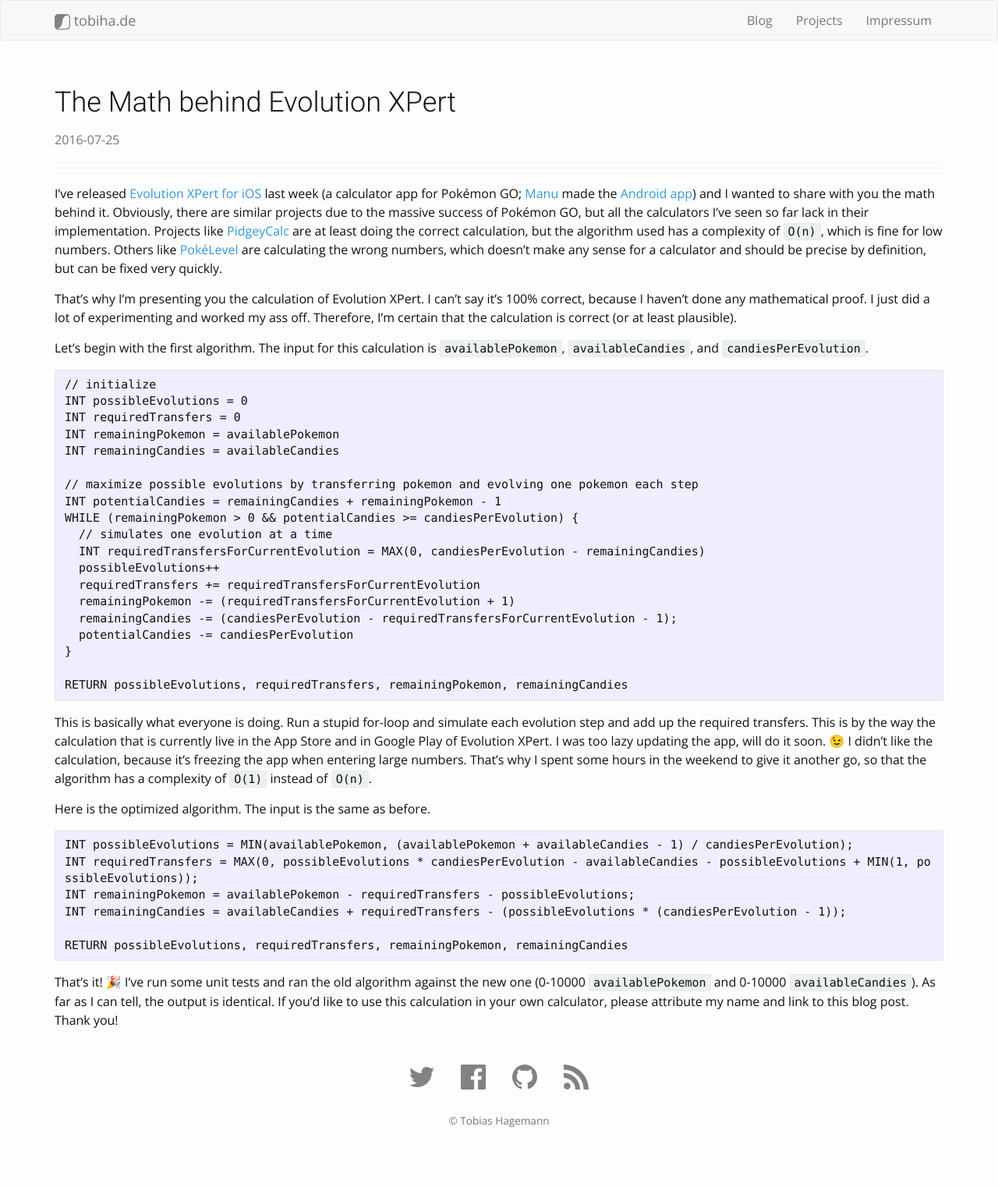
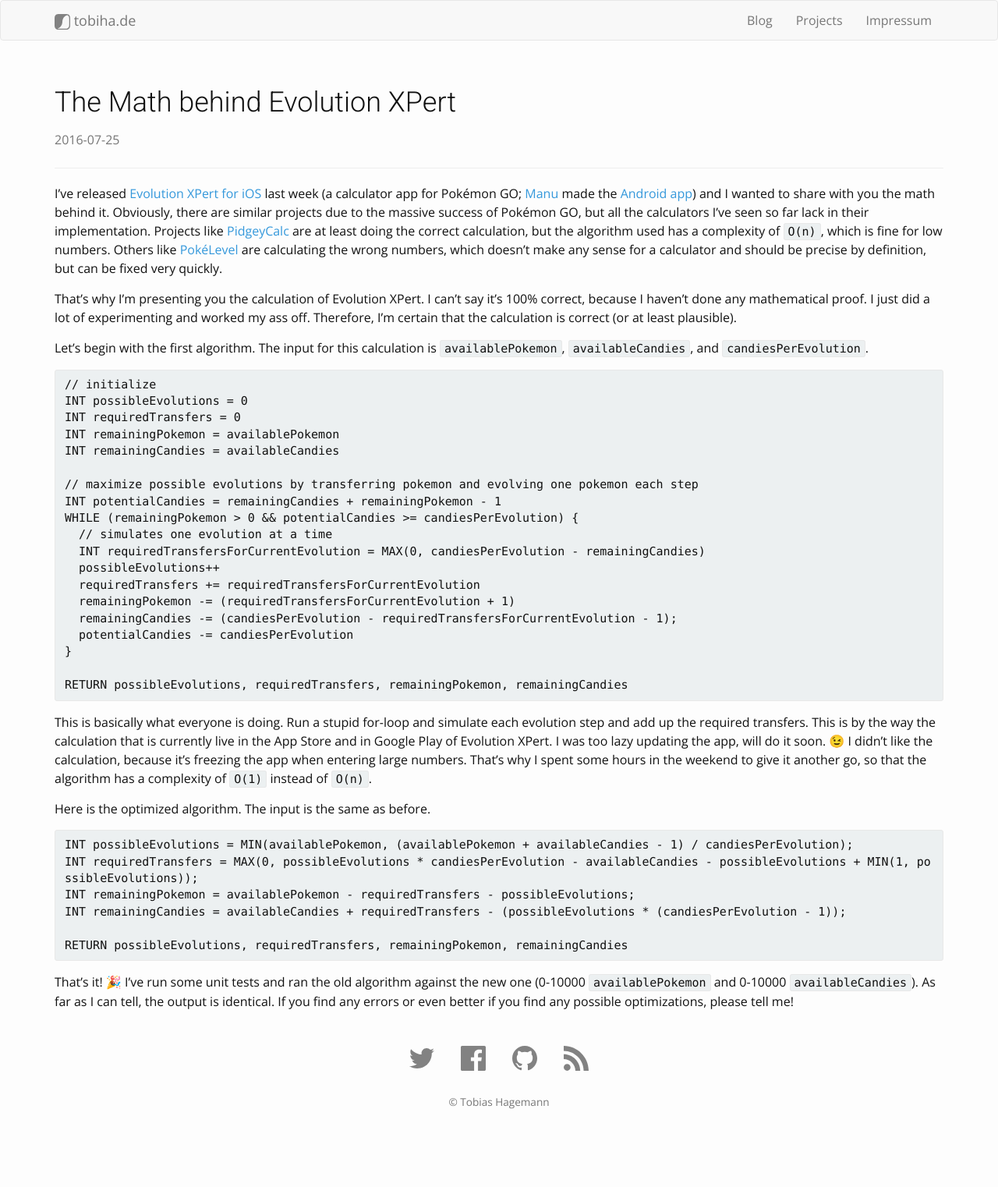
Before and after one commit to tobihagemann/tobihagemann.github.io, a Jekyll site: the page built from _posts/2016-07-25-the-math-behind-evolution-xpert.md, in a window 1280 px wide. Shown: the whole page at 78% size. Built offline with Jekyll 4.4.1, drawn with Linux system fonts in a browser that asks for light colours; emoji names are drawn with the system emoji font; after the commit the page ends 1498 px from its top, so only the background shows below that.

Commit message:
Minor update

````diff
--- a/_posts/2016-07-25-the-math-behind-evolution-xpert.md
+++ b/_posts/2016-07-25-the-math-behind-evolution-xpert.md
@@ -44,7 +44,7 @@
 RETURN possibleEvolutions, requiredTransfers, remainingPokemon, remainingCandies
 ```
 
-That's it! :tada: I've run some unit tests and ran the old algorithm against the new one (0-10000 `availablePokemon` and 0-10000 `availableCandies`). As far as I can tell, the output is identical. If you'd like to use this calculation in your own calculator, please attribute my name and link to this blog post. Thank you!
+That's it! :tada: I've run some unit tests and ran the old algorithm against the new one (0-10000 `availablePokemon` and 0-10000 `availableCandies`). As far as I can tell, the output is identical. If you find any errors or even better if you find any possible optimizations, please tell me!
 
 [evoxpert-ios]: https://itunes.apple.com/app/id1135176839 "Evolution XPert for iOS"
 [manu]: http://manuel-kehl.de/ "Manuel Kehl"
--- a/_sass/_syntax-highlighting.scss
+++ b/_sass/_syntax-highlighting.scss
@@ -2,12 +2,7 @@
  * Syntax highlighting styles
  */
 .highlight {
-    background: #fff;
     @extend %vertical-rhythm;
-
-    .highlighter-rouge & {
-      background: #eef;
-    }
 
     .c     { color: #998; font-style: italic } // Comment
     .err   { color: #a61717; background-color: #e3d2d2 } // Error
````
Also changed, not shown: _posts/2012-10-24-the-right-way-handling-ipod-playback.md (+6 -6 lines).
